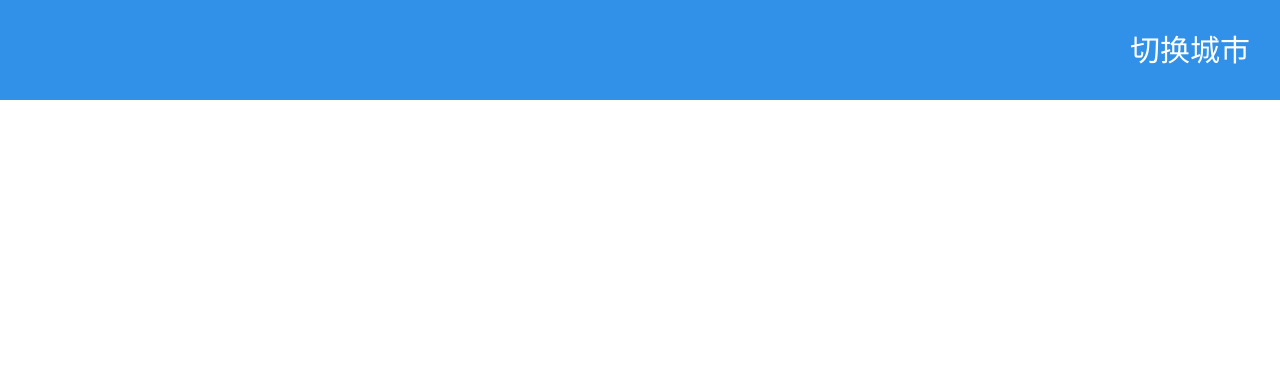
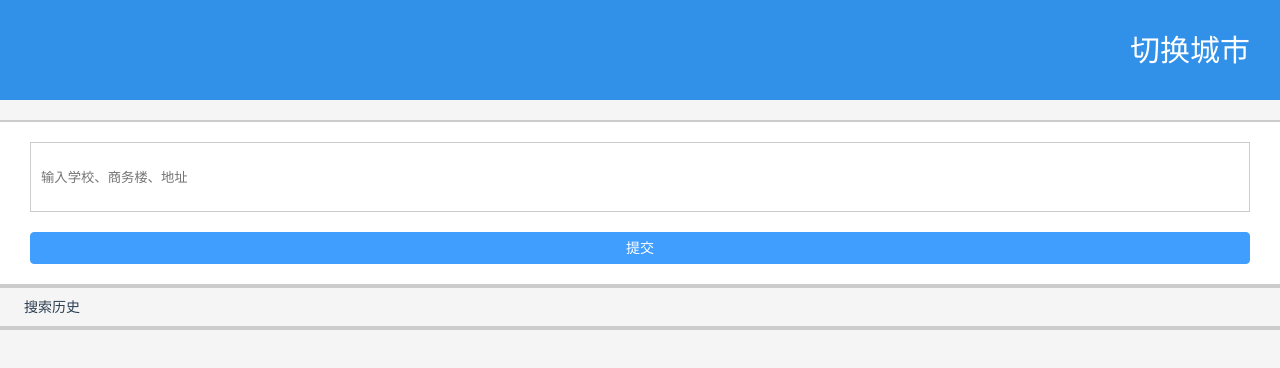
Before and after one commit to fanyanke/elm-app, a Vue app: page /cities in a window 1280 px wide. Shown: the top 368 px of the page. Built offline with nearby package versions, Linux system fonts and the light colour scheme.

Commit message:
根据城市搜索地址页面
清空历史记录未完成

```diff
--- a/components.d.ts
+++ b/components.d.ts
@@ -12,6 +12,7 @@ declare module 'vue' {
     ElButton: typeof import('element-plus/es')['ElButton']
     RouterLink: typeof import('vue-router')['RouterLink']
     RouterView: typeof import('vue-router')['RouterView']
+    SearchAddress: typeof import('./src/components/search/SearchAddress.vue')['default']
     SearchAddressHeader: typeof import('./src/components/headers/SearchAddressHeader.vue')['default']
   }
 }
--- a/package.json
+++ b/package.json
@@ -30,6 +30,7 @@
     "eslint": "^8.22.0",
     "eslint-plugin-vue": "^9.17.0",
     "npm-run-all2": "^6.1.1",
+    "pinia-plugin-persistedstate": "^3.2.1",
     "prettier": "^3.0.3",
     "sass": "^1.69.7",
     "typescript": "~5.3.0",
--- a/src/api/address.ts
+++ b/src/api/address.ts
@@ -1,3 +1,8 @@
 import service from '@/utils/request'
 
-export const getCityService = (query) => service.get(`/cities?type=${query}`)
+// 获取城市列表
+export const getCityService = (query) => service.get(`/v1/cities?type=${query}`)
+
+// 根据城市id和搜索关键词获取地址列表
+export const getCityAddressService = (query) =>
+  service.get('/v1/pois', { params: { ...query } })
--- /dev/null
+++ b/src/components/search/SearchAddress.vue
@@ -0,0 +1,173 @@
+<template>
+  <div class="search-address">
+    <div class="search">
+      <input
+        ref="inp"
+        v-model.trim="keyword"
+        type="text"
+        placeholder="输入学校、商务楼、地址"
+      />
+      <el-button type="primary" @click="submit">提交</el-button>
+    </div>
+  </div>
+  <div class="history" v-if="showFlag">
+    <span>搜索历史</span>
+    <ul>
+      <li @click="getAddress(i)" v-for="i in searchHistory" :key="i.city_id">
+        {{ i.keyword }}
+      </li>
+    </ul>
+    <div class="clear" @click="clearHistory" v-if="searchHistory.length">
+      清空所有
+    </div>
+  </div>
+  <div class="search-result" v-else>
+    <ul>
+      <li v-for="i in cityAddress" :key="i.id" @click="goHome(i)">
+        {{ i.name }}
+      </li>
+    </ul>
+    <div class="tip" v-if="!cityAddress">很抱歉！无搜索结果</div>
+    <div class="tip" v-else>共{{ cityAddress.length }}条结果</div>
+  </div>
+</template>
+
+<script setup lang="ts">
+import { ref, toRef } from 'vue'
+import { useRoute, useRouter } from 'vue-router'
+import { ElMessage } from 'element-plus'
+import { useAddressStore } from '@/stores/address'
+
+// 历史记录与搜索结果显示标识
+let showFlag = ref(true)
+const router = useRouter()
+const query = toRef(useRoute(), 'query')
+const addressStore = useAddressStore()
+const { cityAddress, searchHistory } = addressStore
+console.log(searchHistory)
+let inp = ref()
+let keyword = ref('')
+const submit = () => {
+  if (!keyword.value) {
+    return ElMessage({
+      message: '请输入地址!',
+      type: 'warning',
+      duration: 1000,
+      grouping: true,
+      onClose: () => {
+        inp.value.focus()
+      }
+    })
+  }
+  // 没有进入判断代表输入的不为空
+  // 请求数据并渲染数据
+  addressStore.getCityAddress({
+    city_id: query.value.id,
+    keyword: keyword.value
+  })
+  // 存储历史记录
+  addressStore.addHistory({
+    city_id: query.value.id,
+    keyword: keyword.value
+  })
+  //点击提交后修改showFlag值为false展示搜索结果
+  showFlag.value = false
+}
+
+const getAddress = (query) => {
+  // 重新发起请求，并将showFlag值为false展示搜索结果
+  addressStore.getCityAddress(query)
+  showFlag.value = false
+}
+
+const clearHistory = () => {
+  // 清空历史记录，清除store中的数据以及Storage中的数据
+  console.log('清空历史记录')
+}
+
+const goHome = (address) => {
+  router.push({ path: '/home', query: { geohash: address.geohash } })
+}
+</script>
+
+<style scoped lang="scss">
+.search-address {
+  //margin-top: 1rem;
+  padding: 0.2rem 0.3rem;
+  background-color: #fff;
+  border-top: 0.02rem solid #ccc;
+  border-bottom: 0.04rem solid #ccc;
+
+  .search {
+    display: flex;
+    justify-content: space-between;
+    flex-flow: column;
+    //background-color: #fff;
+
+    input {
+      height: 0.7rem;
+      border: 1px solid #ccc;
+      margin-bottom: 0.2rem;
+      padding: 0 0.1rem;
+    }
+  }
+}
+.history {
+  display: flex;
+  flex-flow: column;
+  justify-content: space-between;
+  span {
+    display: inline-block;
+    width: 100%;
+    border-bottom: 0.04rem solid #ccc;
+    font-size: 14px;
+    padding: 0.08rem 0.24rem;
+  }
+  ul {
+    display: flex;
+    justify-content: space-around;
+    flex-flow: column;
+    li {
+      width: 100%;
+      background-color: #fff;
+      border-bottom: 0.02rem solid #ccc;
+      height: 1rem;
+      text-align: start;
+      padding: 0 0.5rem;
+      line-height: 1rem;
+    }
+  }
+  .clear {
+    width: 100%;
+    background-color: #fff;
+    height: 1rem;
+    text-align: center;
+    padding: 0 0.5rem;
+    line-height: 1rem;
+  }
+}
+
+.search-result {
+  ul {
+    display: flex;
+    justify-content: space-around;
+    flex-flow: column;
+    li {
+      width: 100%;
+      background-color: #fff;
+      border-bottom: 0.02rem solid #ccc;
+      height: 1rem;
+      text-align: start;
+      padding: 0 0.5rem;
+      line-height: 1rem;
+    }
+  }
+  .tip {
+    width: 100%;
+    height: 1rem;
+    background-color: #fff;
+    padding: 0 0.3rem;
+    line-height: 1rem;
+  }
+}
+</style>
--- a/src/main.ts
+++ b/src/main.ts
@@ -2,6 +2,7 @@ import './assets/base.css'
 import './assets/js/rem.js'
 
 import 'element-plus/dist/index.css'
+import persist from 'pinia-plugin-persistedstate'
 
 import { createApp } from 'vue'
 import { createPinia } from 'pinia'
@@ -11,7 +12,7 @@ import router from './router'
 
 const app = createApp(App)
 
-app.use(createPinia())
+app.use(createPinia().use(persist))
 app.use(router)
 
 app.mount('#app')
--- a/src/router/index.ts
+++ b/src/router/index.ts
@@ -21,6 +21,11 @@ const router = createRouter({
       name: 'searchAddressPage',
       path: '/cities',
       component: () => import('@/views/SearchAddress.vue')
+    },
+    {
+      name: 'home',
+      path: '/home',
+      component: () => import('@/views/Home.vue')
     }
   ]
 })
--- a/src/stores/address.ts
+++ b/src/stores/address.ts
@@ -1,8 +1,10 @@
-import { reactive } from 'vue'
+import { reactive, ref } from 'vue'
 import { defineStore } from 'pinia'
-import { getCityService } from '@/api/address'
+import { getCityService, getCityAddressService } from '@/api/address'
 
-export const useAddressStore = defineStore('address', () => {
+export const useAddressStore = defineStore(
+  'address',
+  () => {
     // 当前城市
     let currentCity = reactive({})
     // 获取当前城市
@@ -40,12 +42,44 @@ export const useAddressStore = defineStore('address', () => {
       Object.assign(allCity, res)
     }
 
+    // 根据当前城市搜索的地址列表
+    let cityAddress = reactive([])
+    // 获取搜索地址
+    let getCityAddress = async (query) => {
+      let res = await getCityAddressService(query)
+      // 后端返回的数据类型为数组时代表获取到了真正的数据
+      if (res instanceof Array) {
+        Object.assign(cityAddress, res)
+      } else {
+        throw new Error('去看看后端接口是不是出错了')
+      }
+    }
+
+    // 历史记录数据
+    let searchHistory = ref([])
+    // 增加历史记录
+    let addHistory = (address) => {
+      searchHistory.value.push(address)
+    }
+
     return {
       currentCity,
       getCurrentCity,
       hotCity,
       getHotCity,
       allCity,
-    getAllCity
+      getAllCity,
+      cityAddress,
+      getCityAddress,
+      searchHistory,
+      addHistory
     }
-})
+  },
+  {
+    persist: {
+      key: 'searchHistory',
+      storage: localStorage,
+      paths: ['searchHistory']
+    }
+  }
+)
--- a/src/utils/request.ts
+++ b/src/utils/request.ts
@@ -4,7 +4,7 @@ import { ElLoading } from 'element-plus'
 let loading
 
 const service = axios.create({
-  baseURL: 'http://127.0.0.1:8001/v1',
+  baseURL: 'http://127.0.0.1:8001',
   timeout: 5000
 })
 
--- /dev/null
+++ b/src/views/Home.vue
@@ -0,0 +1,14 @@
+<template>
+  <div class="home-page">
+    <h1>我是home页面</h1>
+    <p>{{ $route.query }}</p>
+  </div>
+</template>
+
+<script setup lang="ts">
+import { useRoute } from 'vue-router'
+
+console.log(useRoute().query)
+</script>
+
+<style scoped lang="scss"></style>
--- a/src/views/SearchAddress.vue
+++ b/src/views/SearchAddress.vue
@@ -1,11 +1,19 @@
 <template>
   <div class="search-address-page">
     <search-address-header></search-address-header>
+    <SearchAddress></SearchAddress>
   </div>
 </template>
 
 <script setup lang="ts">
 import SearchAddressHeader from '@/components/headers/SearchAddressHeader.vue'
+import SearchAddress from '@/components/search/SearchAddress.vue'
 </script>
 
-<style scoped lang="scss"></style>
+<style scoped lang="scss">
+.search-address-page {
+  height: 100%;
+  padding-top: 1.2rem;
+  background-color: #f5f5f5;
+}
+</style>
```
Also changed, not shown: 1 other file (tests, documents, lock files or other folders). Lines whose indentation alone changed are shown as unchanged.
